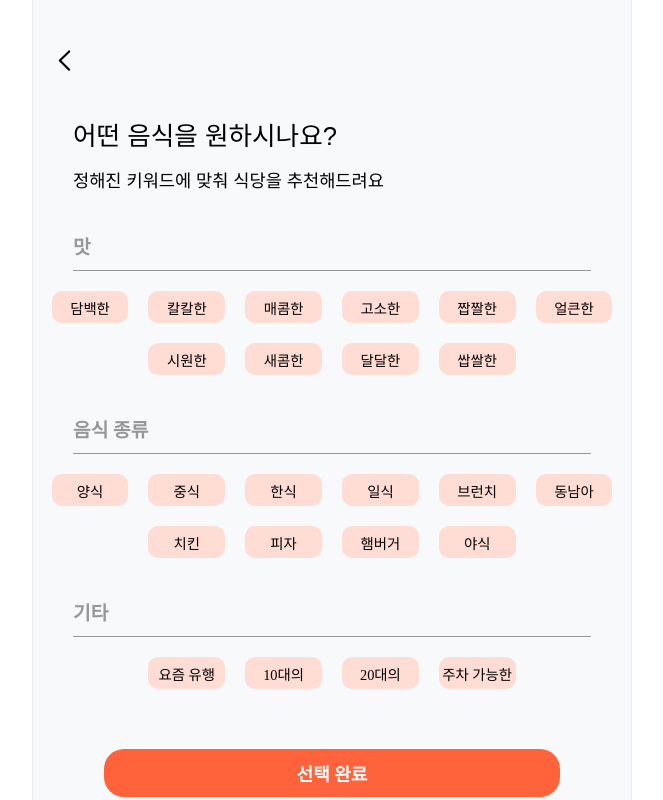
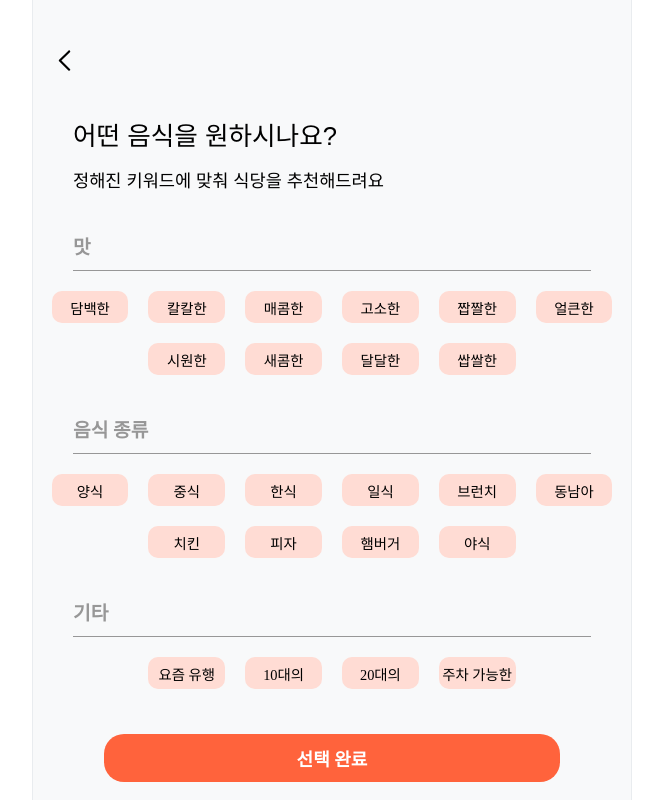
Before and after one commit to EntryCNS/eati-web, a React (Create React App) app: page /SelectKeyword in a window 1280 px wide. Shown: the whole page, without its empty margins (308-971 px from the left). Built offline with nearby package versions, Linux system fonts and the light colour scheme; a web font is replaced by a local one.

Commit message:
feat:button click

```diff
--- a/src/pages/SelectKeyword/index.jsx
+++ b/src/pages/SelectKeyword/index.jsx
@@ -1,18 +1,23 @@
-import React from "react";
+import React, { useState } from "react";
 import * as S from "./style";
-import backbutton from '../../asset/back.svg'
+import backbutton from "../../asset/back.svg";
 import { Navigate, useNavigate } from "react-router-dom";
 
 const SelectKeyword = () => {
   const navigate = useNavigate();
 
-  function handleClick(){
-    navigate('/')
+  function handleBackButton() {
+    navigate("/");
   }
+
+  function handleSelectButton() {
+    navigate("/CreatingGroup");
+  }
+
 
   return (
     <div>
-      <S.backbutton src={backbutton} onClick={handleClick}></S.backbutton>
+      <S.backbutton src={backbutton} onClick={handleBackButton}></S.backbutton>
       <div>
         <S.FoodQuestion>어떤 음식을 원하시나요?</S.FoodQuestion>
         <S.RestaurantRecommendations>
@@ -83,7 +88,7 @@ const SelectKeyword = () => {
         </S.KeywordButtonContainer>
       </div>
       <S.SelectButtonContainer>
-        <S.SelectButton>선택 완료</S.SelectButton>
+        <S.SelectButton onClick={handleSelectButton}>선택 완료</S.SelectButton>
       </S.SelectButtonContainer>
     </div>
   );
--- a/src/pages/SelectKeyword/style.js
+++ b/src/pages/SelectKeyword/style.js
@@ -1,5 +1,4 @@
 import styled from "styled-components";
-import { createGlobalStyle } from 'styled-components';
 
 export const backbutton = styled.img`
   margin-left: 25px;
@@ -33,8 +32,11 @@ export const KeywordButton = styled.button`
   height: 4vh;
   border: none;
   font-size: 0.9em;
-  background-color: #FFDCD4;
+  background-color: ${(props) => (props.isClicked ? "#FF491B" : "#FFDCD4")};
   cursor: pointer;
+  &:active {
+    transform:scale(1.03,1.03);
+  }
 `
 
 export const KeywordButtonContainer = styled.div`
@@ -46,7 +48,7 @@ export const KeywordButtonContainer = styled.div`
 `
 
 export const SelectButton = styled.button`
-  margin-top: 60px;
+  margin-top: 45px;
   width: 35.7vw;
   height: 6vh;
   border: none;
```
Also changed, not shown: public/index.html (+0 -23 lines).
